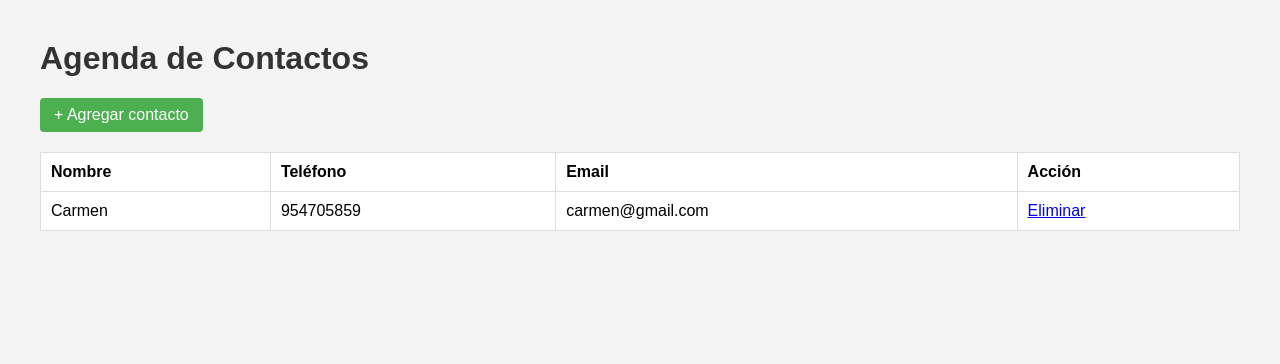
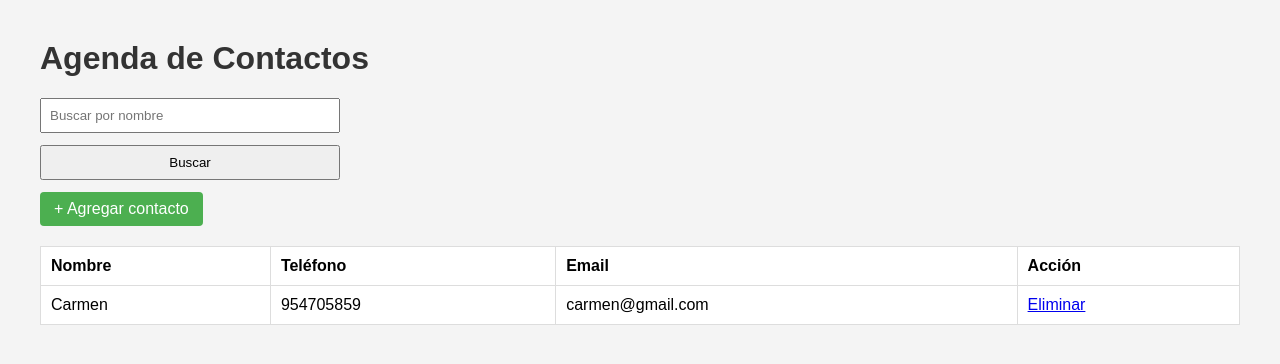
Before and after one commit to ehuarsam/agenda_web, a Flask app: page / in a window 1280 px wide. Shown: the top 364 px of the page. Run offline with Flask 3, Linux system fonts and the light colour scheme; data comes from the database, SQL or seed files in the repository.

Commit message:
feature: agregar función buscar contacto por nombre

```diff
--- a/app.py
+++ b/app.py
@@ -1,4 +1,4 @@
-from flask import Flask, render_template, request, redirect, url_for
+from flask import Flask, render_template
 import sqlite3
 
 app = Flask(__name__)
@@ -32,31 +32,15 @@ def index():
     conn.close()
     return render_template("index.html", contactos=contactos)
 
-
-@app.route("/agregar", methods=["GET", "POST"])
-def agregar():
-    if request.method == "POST":
-        nombre = request.form["nombre"]
-        telefono = request.form["telefono"]
-        email = request.form["email"]
-        conn = get_conn()
-        conn.execute(
-            "INSERT INTO contactos (nombre, telefono, email) VALUES (?, ?, ?)",
-            (nombre, telefono, email),
-        )
-        conn.commit()
-        conn.close()
-        return redirect(url_for("index"))
-    return render_template("agregar.html")
-
-
-@app.route("/eliminar/<int:id>")
-def eliminar(id):
+@app.route("/buscar", methods=["GET"])
+def buscar():
+    nombre = request.args.get("nombre", "")
     conn = get_conn()
-    conn.execute("DELETE FROM contactos WHERE id = ?", (id,))
-    conn.commit()
+    contactos = conn.execute(
+        "SELECT * FROM contactos WHERE nombre LIKE ?", ("%" + nombre + "%",)
+    ).fetchall()
     conn.close()
-    return redirect(url_for("index"))
+    return render_template("index.html", contactos=contactos)
 
 
 if __name__ == "__main__":
--- a/templates/index.html
+++ b/templates/index.html
@@ -7,6 +7,11 @@
 </head>
 <body>
     <h1>Agenda de Contactos</h1>
+    <form method="GET" action="/buscar">
+        <input type="text" name="nombre" placeholder="Buscar por nombre">
+        <button type="submit">Buscar</button>
+    </form>
+
     <a href="{{ url_for('agregar') }}" class="btn">+ Agregar contacto</a>
 
     <table>
```
